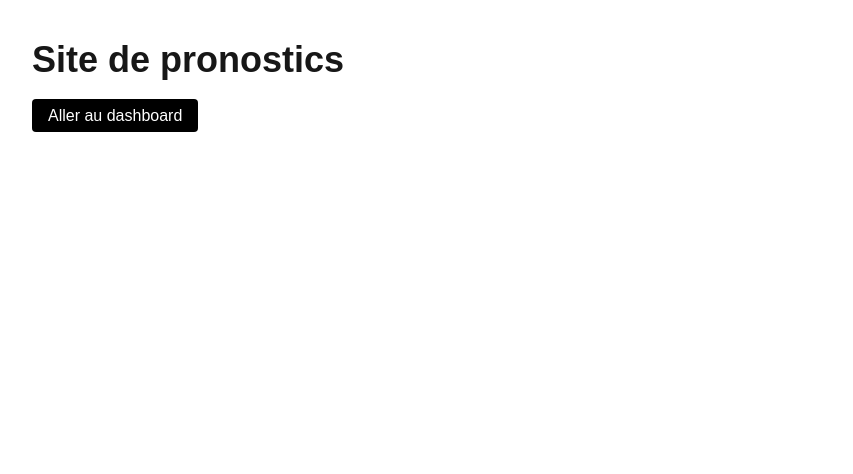
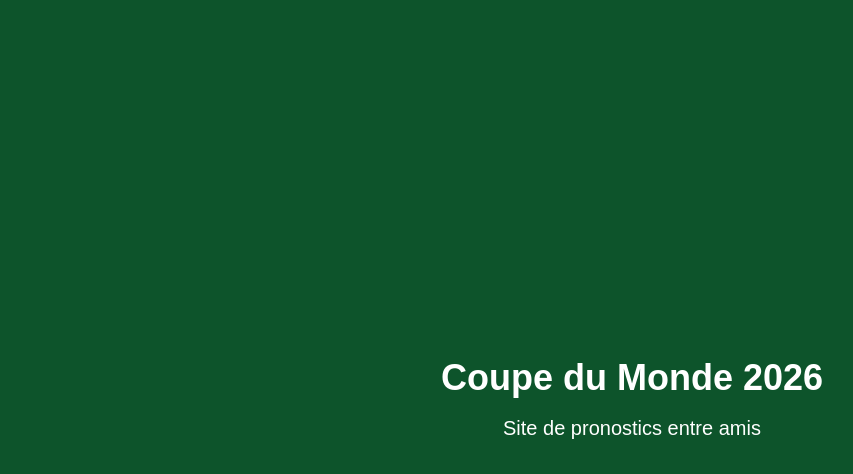
Before and after one commit to ChefChaudard/Coupe-du-monde-26, a Next.js app: page / in a window 1280 px wide. Shown: the top 474 px of the page, without its empty margins (8-861 px from the left). Built offline with nearby package versions, Linux system fonts and the light colour scheme.

Commit message:
Remplace la page d'accueil

```diff
--- a/src/app/page.tsx
+++ b/src/app/page.tsx
@@ -1,15 +1,10 @@
-import Link from "next/link";
-
-export default function HomePage() {
+export default function Home() {
   return (
-    <main className="p-10">
-      <h1 className="mb-6 text-4xl font-bold">Site de pronostics</h1>
-      <Link
-        href="/dashboard"
-        className="rounded bg-black px-4 py-2 text-white"
-      >
-        Aller au dashboard
-      </Link>
+    <main className="min-h-screen bg-green-900 text-white flex items-center justify-center">
+      <div className="text-center">
+        <h1 className="text-4xl font-bold">Coupe du Monde 2026</h1>
+        <p className="mt-4 text-xl">Site de pronostics entre amis</p>
+      </div>
     </main>
   );
 }
```
